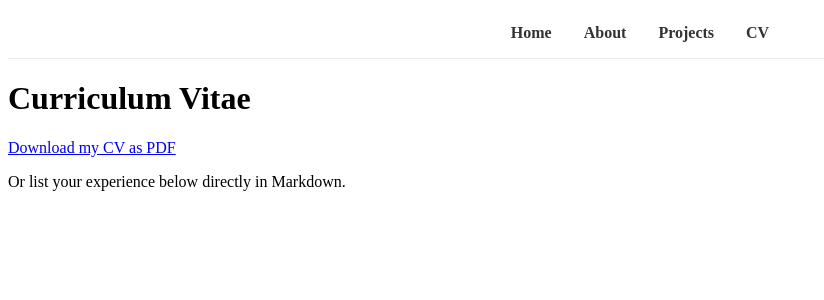
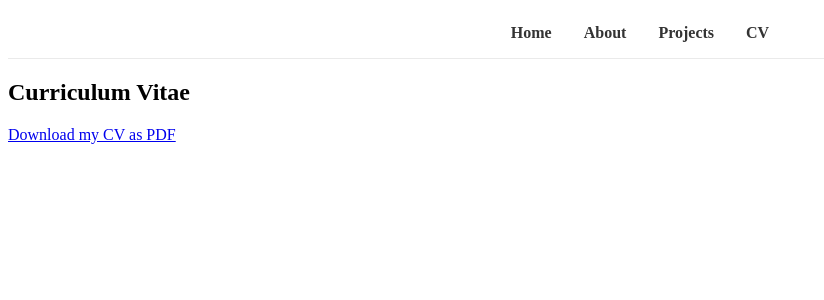
Before and after one commit to vinersar31/portfolio, a Jekyll site: the page built from cv.md, in a window 1280 px wide. Shown: the top 300 px of the page, without its empty margins (0-824 px from the left). Built offline with Jekyll 4.4.1, drawn with Linux system fonts in a browser that asks for light colours.

Commit message:
fix markdown

```diff
--- a/cv.md
+++ b/cv.md
@@ -4,8 +4,6 @@ title: CV
 permalink: /cv.html
 ---
 
-# Curriculum Vitae
+## Curriculum Vitae
 
 [Download my CV as PDF](assets/cv.pdf)
-
-Or list your experience below directly in Markdown.
```
